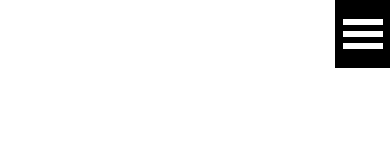
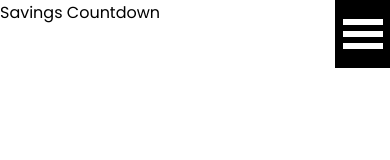
Before and after one commit to gillijar/goal-savings-calculator-js, a plain HTML site: page index.html in a window 390 px wide. Drawn offline with Linux system fonts and the light colour scheme.

Commit message:
Created header with title and nav button

```diff
--- a/index.html
+++ b/index.html
@@ -11,12 +11,18 @@
 
     <div class="body-container">
 
-		<!-- Button to open nav -->
-		<div class="burger">
-			<div id="line1"></div>
-			<div id="line2"></div>
-			<div id="line3"></div>
-		</div>
+		<!-- Header with button to open nav -->
+		<header>
+			<div class="title">
+				<p>Savings Countdown</p>
+			</div>
+
+			<div class="burger">
+				<div id="line1"></div>
+				<div id="line2"></div>
+				<div id="line3"></div>
+			</div>
+		</header>
 
 		<!-- Input Fields -->
 		<nav>
@@ -30,7 +36,7 @@
 				<input type="number" id="savingsDeposit" class="input" placeholder="Deposit"><br>
 				<button id="depositSubmit" class="btn">Submit</button>
 					<div class="totalDeposit">
-						<p><span id="navDeposit">$0</span> / <span id="navTotal">$0</span></p>
+						<p id="navAmount"><span id="navDeposit">$0</span> / <span id="navTotal">$0</span></p>
 					</div>
 			</div>
 		</nav>
```
